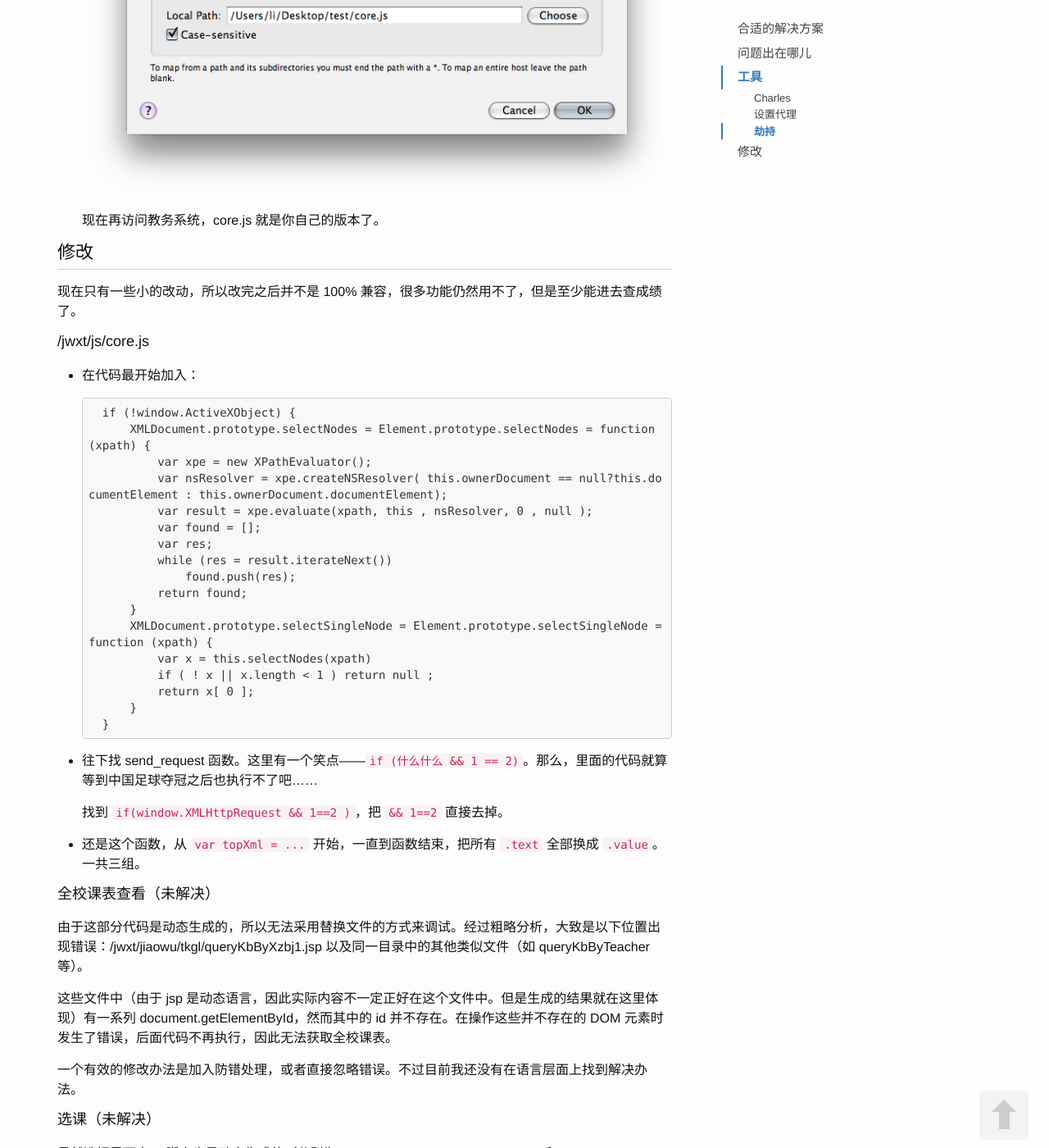
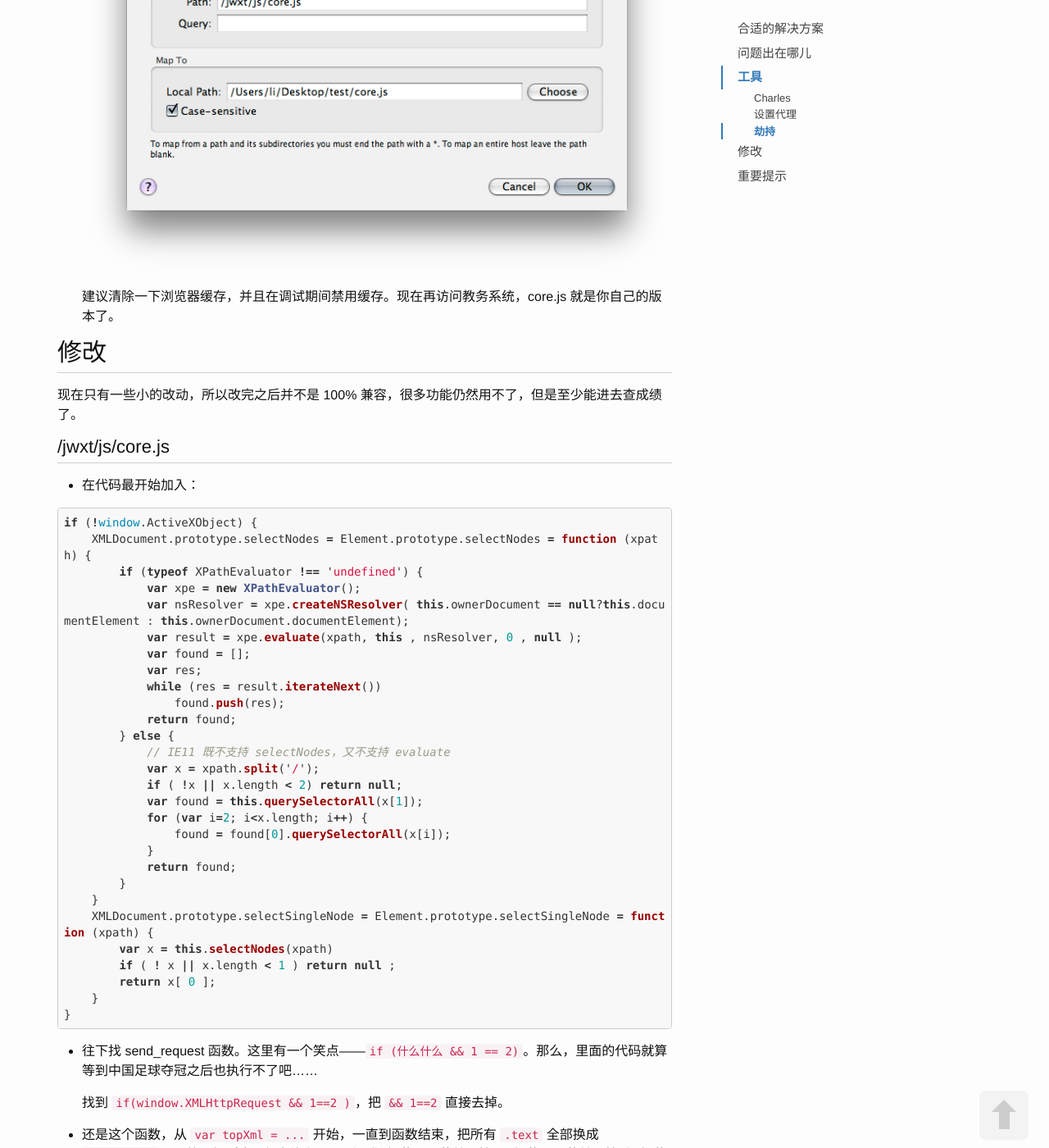
Before and after one commit to upclinux/upclinux.github.io, a Jekyll site: the page built from _posts/2015-05-29-let-jiao-wu-xi-tong-support-linux.markdown, in a window 1280 px wide and 1400 px high, scrolled down 1930 px. Shown: the whole window at 82% size. Built offline with Jekyll 4.4.1, drawn with Linux system fonts in a browser that asks for light colours; comment, search, counter and statistics services are not loaded; some of the changed text lies outside the part shown.

Commit message:
blog修改

```diff
--- a/_posts/2015-05-29-let-jiao-wu-xi-tong-support-linux.markdown
+++ b/_posts/2015-05-29-let-jiao-wu-xi-tong-support-linux.markdown
@@ -11,33 +11,35 @@
 
 *(坚持用 Windows 和 IE 浏览器的可以无视本文。)*
 
-我已经懒得吐槽"强智"教务系统了。
+"强智"科技——中国教学教务管理软件领航者！
 
-旧版系统是各种注入，甚至网上改成绩的教程都直接拿这个系统开刀（一看校徽就知道是华东的某个石油大学）。
+旧版系统是各种注入，甚至网上[改成绩的教程](http://www.wooyun.org/bugs/wooyun-2012-011355)都直接拿这个系统开刀。虽然教程把学校名称挡上了，不过很明显，就是中国石油大学（华东）。
 
-后来学校把教务系统“升级”了，至少表面上没注入了。不过，只支持旧版本的 IE6/7/8 浏览器。好在学校修复了一下，支持了 IE9/10/11，但还是不支持其他浏览器。这就意味着，Linux 和 OS X 的用户不能愉快地玩耍了。
+后来学校升级了教务系统，至少表面上没有注入，不过，只支持旧版本的 IE6 浏览器。微软宣布放弃 XP 之后，学校把系统稍稍修复了一下，支持了其他版本的 IE，但还是不支持其他浏览器（包括 IE11 以及最新的 Edge）。这就意味着……
 
 
 
-## 合适的解决方案
+# 合适的解决方案
 
 1. 最简单的方法：装个虚拟机，或者用别人电脑。
 2. 如果纯粹为了看课表查成绩，可以关注`石大助手`或者学校`官方微信`。
 3. 自己写爬虫。
 
-那本文要做什么事儿呢？仅仅是探索一下，并不打算解决问题。毕竟，得罪行政部门无异于自取灭亡。
+那本文要做什么事儿呢？本文旨在找到一种从根本上解决问题的方法。只要行政部门接受这个方法，问题就“算是彻底”解决了。
 
-## 问题出在哪儿
+# 问题出在哪儿
 
 中国绝大多数用户都在用 Windows，而且那些学编程的很多都是在 Windows 下学习，所以那些人脑袋里只有 IE 啊！好在现在都 HTML5 了，都有移动设备了，所以这种现象稍微有所改善。但是你得知道，不是谁都那么与时俱进，所以……
 
-兼容性问题不外乎两方面：一是 ActiveX，二是前端用了不标准的代码 (或者没考虑浏览器兼容性)。还好教务系统没用 ActiveX 要不然就无解了 (在这里替各大银行感到悲哀)。教务系统的问题是后者。
+兼容性问题不外乎两方面：一是 ActiveX，二是前端用了不标准的代码 (或者没考虑浏览器兼容性)。
 
-## 工具
+教务系统的 JavsScript 非常不干净。还好教务系统没用 ActiveX，否则无解 (在这里替各大银行感到悲哀)。
+
+# 工具
 
 思路很明显了：找到不标准的代码，主要是 JavaScript，把它改成兼容各种浏览器的。
 
-### Charles
+## Charles
 
 人家不可能让你改服务器上的东西吧？所以为了方便调试，我们需要一个工具——[Charles](http://www.charlesproxy.com)。
 
@@ -68,41 +70,54 @@
 
    ![map](/images/2015-05-29-jwxt/map.png)
 
-   现在再访问教务系统，core.js 就是你自己的版本了。
+   建议清除一下浏览器缓存，并且在调试期间禁用缓存。现在再访问教务系统，core.js 就是你自己的版本了。
 
-## 修改
+# 修改
 
 现在只有一些小的改动，所以改完之后并不是 100% 兼容，很多功能仍然用不了，但是至少能进去查成绩了。
 
-### /jwxt/js/core.js
+## /jwxt/js/core.js
 
 * 在代码最开始加入：
 
-		if (!window.ActiveXObject) {
-		    XMLDocument.prototype.selectNodes = Element.prototype.selectNodes = function (xpath) {
-		        var xpe = new XPathEvaluator();
-		        var nsResolver = xpe.createNSResolver( this.ownerDocument == null?this.documentElement : this.ownerDocument.documentElement);
-		        var result = xpe.evaluate(xpath, this , nsResolver, 0 , null );
-		        var found = [];
-		        var res;
-		        while (res = result.iterateNext())
-		            found.push(res);
-		        return found;
-		    }
-		    XMLDocument.prototype.selectSingleNode = Element.prototype.selectSingleNode = function (xpath) {
-		        var x = this.selectNodes(xpath)
-		        if ( ! x || x.length < 1 ) return null ;
-		        return x[ 0 ];
-		    }
-		}
+{% highlight javascript %}
+if (!window.ActiveXObject) {
+    XMLDocument.prototype.selectNodes = Element.prototype.selectNodes = function (xpath) {
+        if (typeof XPathEvaluator !== 'undefined') {
+            var xpe = new XPathEvaluator();
+            var nsResolver = xpe.createNSResolver( this.ownerDocument == null?this.documentElement : this.ownerDocument.documentElement);
+            var result = xpe.evaluate(xpath, this , nsResolver, 0 , null );
+            var found = [];
+            var res;
+            while (res = result.iterateNext())
+                found.push(res);
+            return found;
+        } else {
+            // IE11 既不支持 selectNodes，又不支持 evaluate
+            var x = xpath.split('/');
+            if ( !x || x.length < 2) return null;
+            var found = this.querySelectorAll(x[1]);
+            for (var i=2; i<x.length; i++) {
+                found = found[0].querySelectorAll(x[i]);
+            }
+            return found;
+        }
+    }
+    XMLDocument.prototype.selectSingleNode = Element.prototype.selectSingleNode = function (xpath) {
+        var x = this.selectNodes(xpath)
+        if ( ! x || x.length < 1 ) return null ;
+        return x[ 0 ];
+    }
+}
+{% endhighlight %}
 
 * 往下找 send_request 函数。这里有一个笑点——`if (什么什么 && 1 == 2)`。那么，里面的代码就算等到中国足球夺冠之后也执行不了吧……
 
   找到 `if(window.XMLHttpRequest && 1==2 )`，把 `&& 1==2` 直接去掉。
 
-* 还是这个函数，从 `var topXml = ...` 开始，一直到函数结束，把所有 `.text` 全部换成 `.value`。一共三组。
+* 还是这个函数，从 `var topXml = ...` 开始，一直到函数结束，把所有 `.text` 全部换成 `.nodeValue`。一共三组（这三组有注释，分别写作“加载顶层菜单开始”、“加载一层菜单开始”和“加载二层菜单开始”）。
 
-### 全校课表查看（未解决）
+## 全校课表查看（未解决）
 
 由于这部分代码是动态生成的，所以无法采用替换文件的方式来调试。经过粗略分析，大致是以下位置出现错误：/jwxt/jiaowu/tkgl/queryKbByXzbj1.jsp 以及同一目录中的其他类似文件（如 queryKbByTeacher 等）。
 
@@ -110,17 +125,19 @@
 
 一个有效的修改办法是加入防错处理，或者直接忽略错误。不过目前我还没有在语言层面上找到解决办法。
 
-### 选课（未解决）
+## 选课（未解决）
 
 虽然选择界面中 js 脚本也是动态生成的（分别为 /jwxt/jiaowu/xkgl/xsxkjmxs_tree.jsp 和 xsxkjmxs_frame.jsp），无法直接更改。不过，因为错误是采用了一个已经过时的 window.showModalDialog()，所以可以从语言层面上打补丁。
 
 此外 /jwxt/js/jspublic.js 也多处用到了这个函数。
 
-事实上，这个函数并不一定导致错误。但是，因为 Chrome（Chrome 内核）和 Opera 浏览器不支持，而且没有替代品，所以此问题仍然很严重。
+事实上，这个函数并不一定导致错误（在 Firefox 中可正常使用）。但是，因为 Chrome（Chrome 内核）、Opera 等浏览器不支持，而且没有替代品，所以此问题依然很严重——必须采用其他技术来进行窗口之间的交互，因此需要很大的改动才能彻底解决问题。
 
-有一个临时的解决方案：
+## 其他已知但未分析的问题
 
-    if (!window.showModalDialog)
-      window.showModalDialog = function(a,b,c) { window.open(a);return null; };
+* “任务栏”不能正常恢复窗口。
+* 凡是出现“对话框”的，例如选课、查看成绩中的平时分，在 Chrome 和 Opera 中均无效（前文已解释原因）。
 
-但是这样修改仅仅能保证正常“查看详情”，并不能解决对话框与主窗口的交互问题。对于 Chrome，必须采用其他技术来进行窗口之间的交互，因此需要很大的改动。
+# 重要提示
+
+由于教务系统是一群不顾质量的码农开发的，并且网站本身未使用 HTTPS、密码明文传输，所以建议大家在使用教务系统的时候，不要设置与其他重要账户相同的密码，以免重要账号被端。
```
Also changed, not shown: other parts of _posts/2015-05-29-let-jiao-wu-xi-tong-support-linux.markdown (+3 -3 lines).
